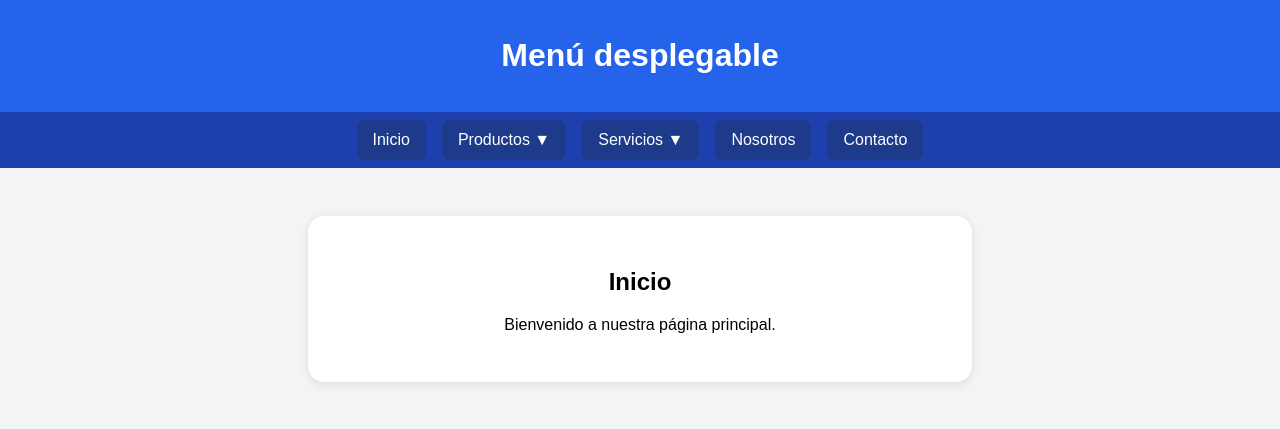
After one commit to DARIX123/PIzzeria, a PHP site: page /prueba.html in a window 1280 px wide. The commit adds this page. Shown: the top 429 px of the page. Run offline with PHP 8.4, Linux system fonts and the light colour scheme.

Commit message:
segundos cambios

```diff
--- /dev/null
+++ b/prueba.html
@@ -0,0 +1,188 @@
+<!DOCTYPE html>
+<html lang="es">
+<head>
+  <meta charset="UTF-8">
+  <meta name="viewport" content="width=device-width, initial-scale=1.0">
+  <title>Menú con Submenús y Secciones</title>
+  <style>
+
+    body {
+      font-family: Arial, sans-serif;
+      margin: 0;
+      background-color: #f3f4f6;
+    }
+
+    header {
+      background-color: #2563eb;
+      color: white;
+      padding: 1rem;
+      text-align: center;
+    }
+
+    nav {
+      background-color: #1e40af;
+      display: flex;
+      justify-content: center;
+      gap: 1rem;
+      padding: 0.5rem;
+      flex-wrap: wrap;
+    }
+
+    .menu {
+      position: relative;
+      display: inline-block;
+    }
+
+    .menu button {
+      background-color: #1e3a8a;
+      color: white;
+      padding: 0.7rem 1rem;
+      font-size: 1rem;
+      border: none;
+      cursor: pointer;
+      border-radius: 0.5rem;
+    }
+
+    .menu button:hover {
+      background-color: #3747c3;
+    }
+
+    /* ==== Submenús ==== */
+    .menu-content {
+      display: none;
+      position: absolute;
+      background-color: #f9fafb;
+      min-width: 180px;
+      box-shadow: 0px 8px 16px rgba(0,0,0,0.2);
+      border-radius: 0.5rem;
+      z-index: 1; /*es para que cuando se muesten, esten encima de todo*/
+    }
+
+    .menu-content a {
+      color: #111827;
+      padding: 0.8rem 1rem;
+      display: block;
+      text-decoration: none;
+    }
+
+    .menu-content a:hover {
+      background-color: #e5e7eb;
+    }
+
+    .menu:hover .menu-content {
+      display: block;
+    }
+
+    /* ==== Secciones ==== */
+    main {
+      padding: 2rem;
+      text-align: center;
+    }
+
+    .seccion {
+      display: none;
+      background-color: white;
+      padding: 2rem;
+      margin: 1rem auto;
+      border-radius: 1rem;
+      box-shadow: 0 2px 10px rgba(0,0,0,0.1);
+      max-width: 600px;
+    }
+
+    .seccion.activa {
+      display: block;
+    }
+  </style>
+</head>
+<body>
+  <header>
+    <h1>Menú desplegable</h1>
+  </header>
+
+  <nav>
+    <!-- 1 -->
+    <div class="menu">
+      <button onclick="mostrarSeccion('inicio')">Inicio</button>
+    </div>
+
+    <!-- 2 -->
+    <div class="menu">
+      <button>Productos ▼</button>
+      <div class="menu-content">
+        <a href="#" onclick="mostrarSeccion('electronicos')">Electrónicos</a>
+        <a href="#" onclick="mostrarSeccion('ropa')">Ropa</a>
+      </div>
+    </div>
+
+    <!-- 3 -->
+    <div class="menu">
+      <button>Servicios ▼</button>
+      <div class="menu-content">
+        <a href="#" onclick="mostrarSeccion('soporte')">Soporte Técnico</a>
+        <a href="#" onclick="mostrarSeccion('asesoria')">Asesoría</a>
+      </div>
+    </div>
+
+    <!-- 4 -->
+    <div class="menu">
+      <button onclick="mostrarSeccion('nosotros')">Nosotros</button>
+    </div>
+
+    <!-- 5 -->
+    <div class="menu">
+      <button onclick="mostrarSeccion('contacto')">Contacto</button>
+    </div>
+  </nav>
+
+  <main>
+    <!-- SECCIONES PRINCIPALES -->
+    <section id="inicio" class="seccion activa">
+      <h2>Inicio</h2>
+      <p>Bienvenido a nuestra página principal.</p>
+    </section>
+
+    <section id="nosotros" class="seccion">
+      <h2>Sobre Nosotros</h2>
+      <p>Somos una empresa dedicada a ofrecer los mejores productos y servicios.</p>
+    </section>
+
+    <section id="contacto" class="seccion">
+      <h2>Contacto</h2>
+      <p>Puedes escribirnos a <strong>info@ejemplo.com</strong></p>
+    </section>
+
+    <!-- SUBSECCIONES DE PRODUCTOS -->
+    <section id="electronicos" class="seccion">
+      <h2>Productos Electrónicos</h2>
+      <p>Encuentra computadoras, celulares, y más artículos tecnológicos.</p>
+    </section>
+
+    <section id="ropa" class="seccion">
+      <h2>Ropa</h2>
+      <p>Moda para todas las edades y estilos.</p>
+    </section>
+
+    <!-- SUBSECCIONES DE SERVICIOS -->
+    <section id="soporte" class="seccion">
+      <h2>Soporte Técnico</h2>
+      <p>Ayuda y mantenimiento para todos tus dispositivos.</p>
+    </section>
+
+    <section id="asesoria" class="seccion">
+      <h2>Asesoría</h2>
+      <p>Te orientamos para elegir el producto ideal según tus necesidades.</p>
+    </section>
+  </main>
+
+  <script>
+    // ==== Función para mostrar la sección seleccionada ====
+    function mostrarSeccion(id) {
+      // Ocultar todas las secciones
+      document.querySelectorAll('.seccion').forEach(sec => sec.classList.remove('activa'));
+
+      // Mostrar solo la elegida
+      document.getElementById(id).classList.add('activa');
+    }
+  </script>
+</body>
+</html>
```
Also changed, not shown: css/estilo_index.css (+213 -24 lines), index.html (+25 -11 lines), img/carro.png (added).
